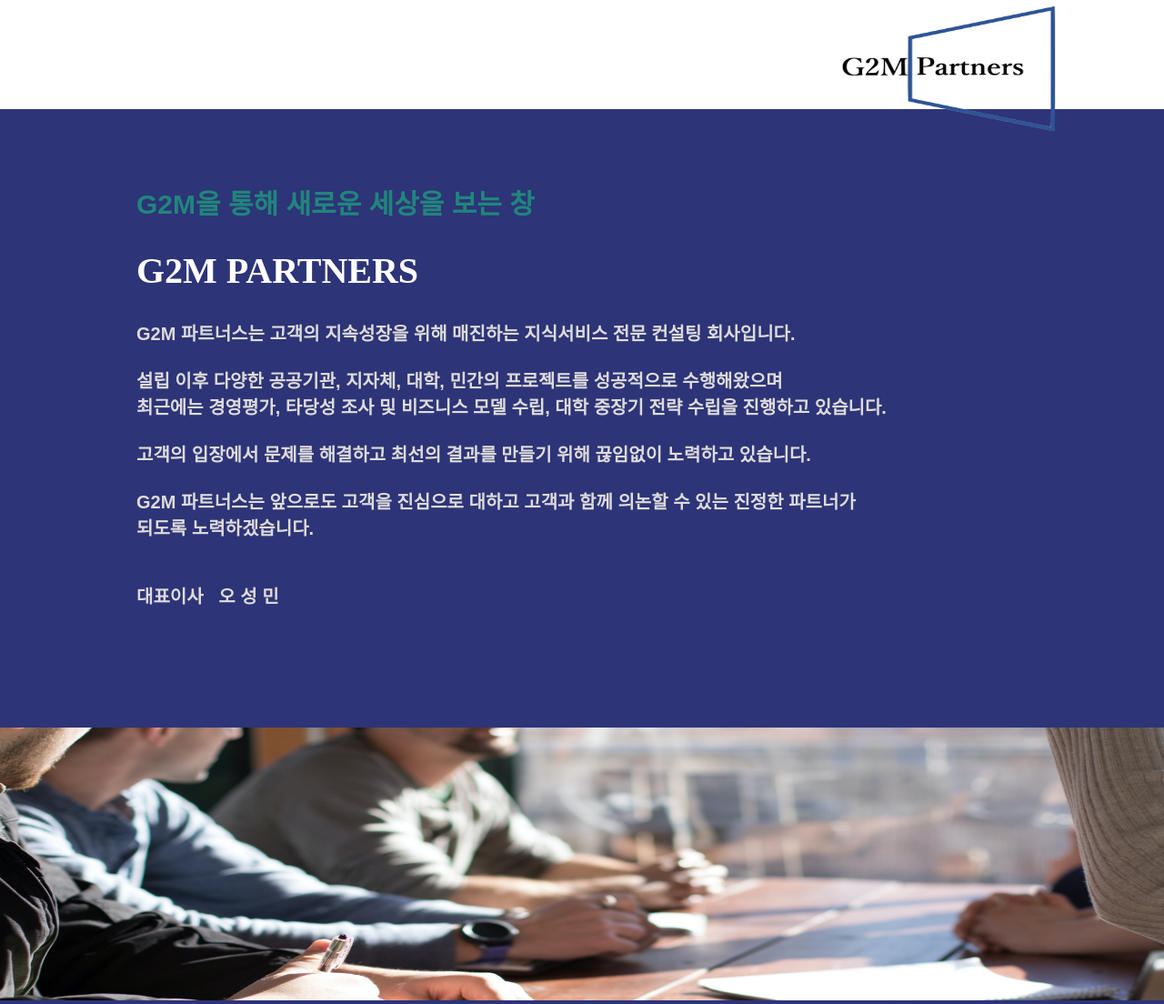
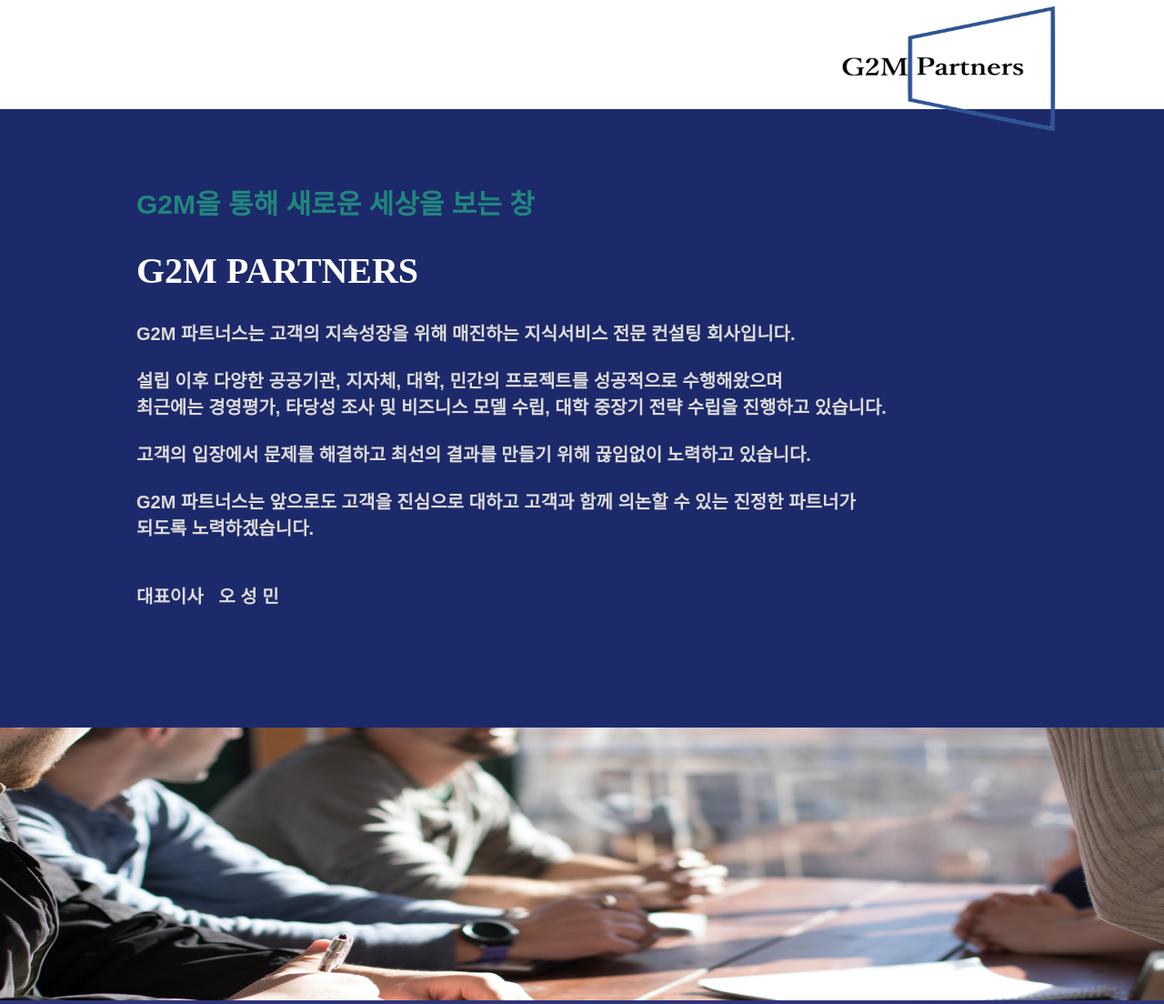
Before and after one commit to wwjdtm/G2Mh-p, a PHP site: page /main.html in a window 1280 px wide. Shown: the top 1104 px of the page at 91% size. Run offline with PHP 8.4, Linux system fonts and the light colour scheme.

Commit message:
img태그div로변경 #5

```diff
--- a/main.css
+++ b/main.css
@@ -51,7 +51,7 @@ section h1, section h3, section h4, .footer h4{
 }
 
 .section1{
-    background-color:#2d3477;
+    background-color:#1c2a6b;
 }
 .section1 h2{
     color:#21857C;
@@ -69,8 +69,10 @@ section h1, section h3, section h4, .footer h4{
 }
 
 .image{
+    background-image: url('image.jpg');
     width: 100%;
     height: 300px;
+    background-size: 100% 300px;
 }
 
 .section2{
--- a/main.html
+++ b/main.html
@@ -28,8 +28,6 @@
             </section>
 
             <div class="image">
-                <img src="image.jpg" width="100%" height="100%">
-
             </div>
 
             <section class="section2">
```
